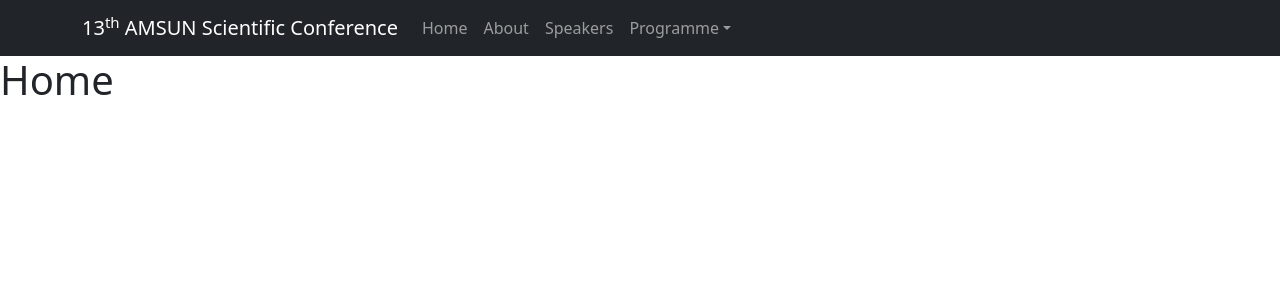
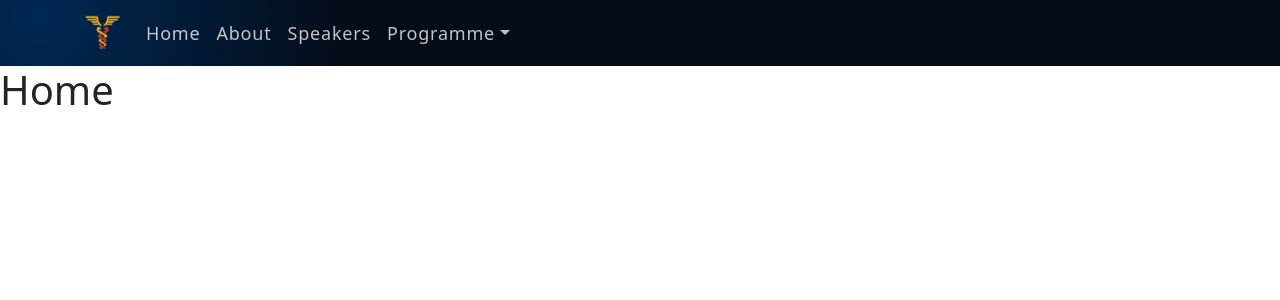
Before and after one commit to emmanuelkorir/13thamsunscientificconference, a React (Create React App) app: page / in a window 1280 px wide. Shown: the top 300 px of the page. Built offline with nearby package versions, Linux system fonts and the light colour scheme.

Commit message:
add header.css

```diff
--- a/src/components/Header.jsx
+++ b/src/components/Header.jsx
@@ -3,16 +3,18 @@
 import Nav from 'react-bootstrap/Nav';
 import Navbar from 'react-bootstrap/Navbar';
 import NavDropdown from 'react-bootstrap/NavDropdown';
+import logo from '../assets/amsun-logo.png';
+import './header.css';
 
 function Header() {
   return (
     <header>
-        <Navbar bg="dark" variant="dark" expand="lg">
+        <Navbar expand="lg">
       <Container>
-        <Navbar.Brand href="#home">13<sup>th</sup> AMSUN Scientific Conference</Navbar.Brand>
+        <Navbar.Brand href="#home"><img src={logo} width="40" height="40" className="d-inline-block align-top" alt="amsun-logo" /></Navbar.Brand>
         <Navbar.Toggle aria-controls="basic-navbar-nav" />
         <Navbar.Collapse id="basic-navbar-nav">
-          <Nav className="me-auto">
+          <Nav  className="me-auto header__text-color">
             <Nav.Link href="#home">Home</Nav.Link>
             <Nav.Link href="#link">About</Nav.Link>
             <Nav.Link href="#link">Speakers</Nav.Link>
--- /dev/null
+++ b/src/components/header.css
@@ -0,0 +1,26 @@
+/* nav.navbar {
+    padding: 18px 0;
+    position: fixed;
+    width: 100%;
+    top: 0;
+    z-index: 9999;
+    transition:  0.32s ease-in-out;
+  }
+
+  a.nav-link {
+    font-weight: 400;
+    color: #fff !important;
+    letter-spacing: 0.8px;
+    padding: 0 25px;
+    font-size: 18px;
+    opacity: 0.75;
+  } */
+
+  a.nav-link {
+    font-weight: 400;
+    color: #fff !important;
+    letter-spacing: 0.8px;
+    padding: 0 25px;
+    font-size: 18px;
+    opacity: 0.75;
+  }
```
